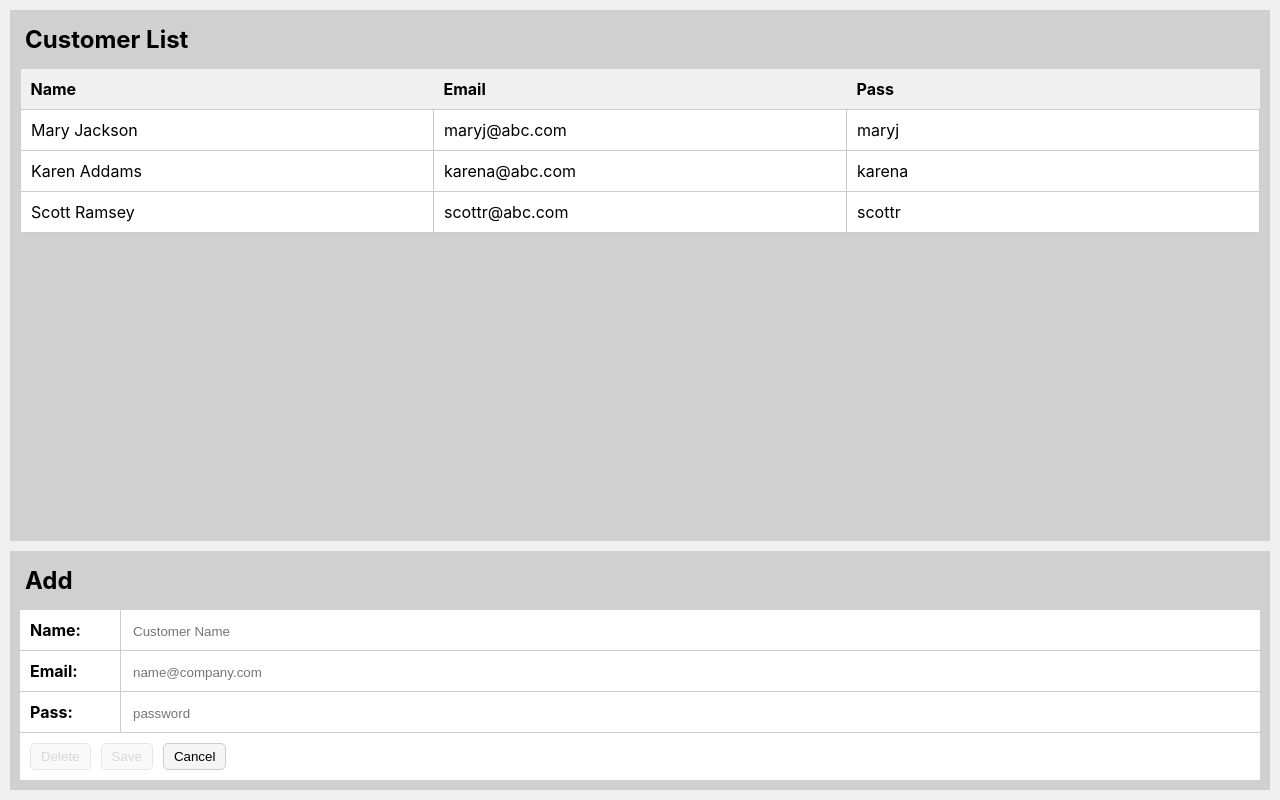
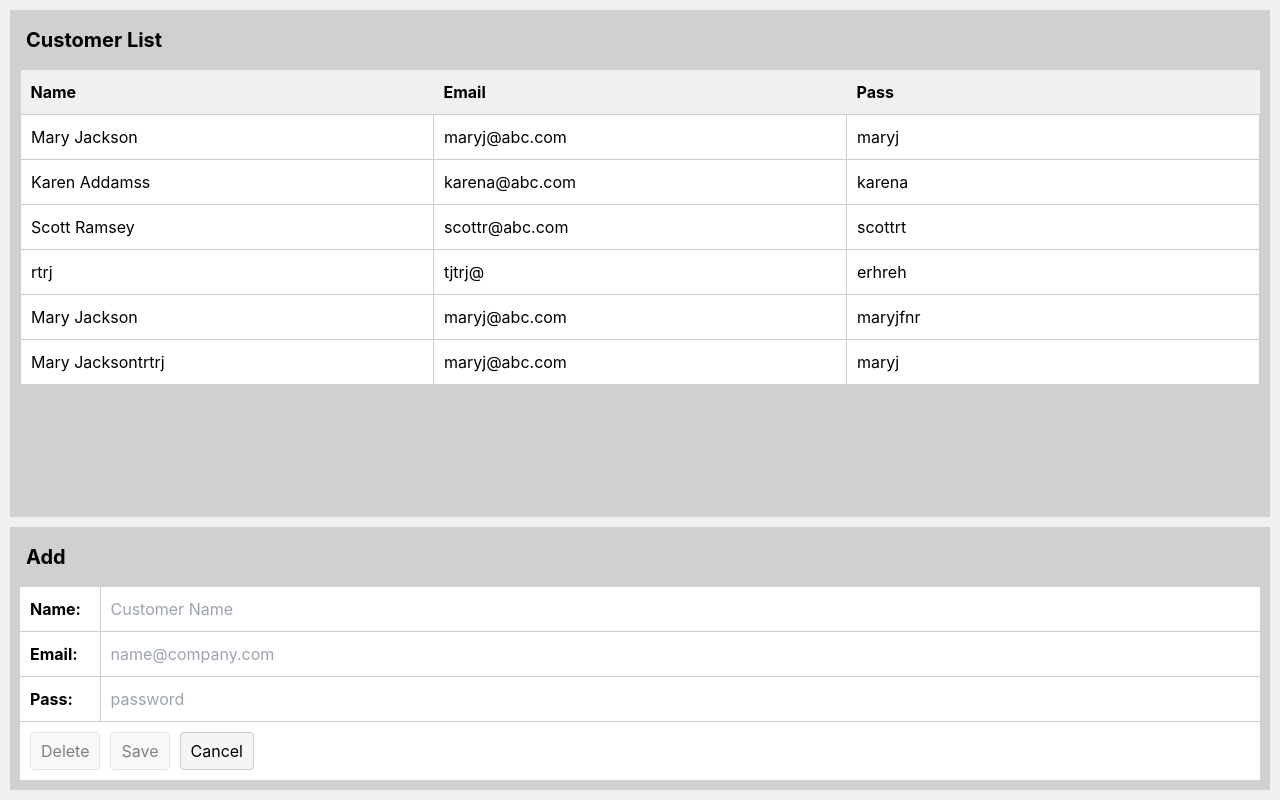
Before and after one commit to avuzikov/frontend-project-websolutions, a React (Create React App) app: page / in a window 1280 px wide. Built offline with nearby package versions, Linux system fonts and the light colour scheme; data requests are answered from the project's data file.

Commit message:
add tailwind to the project

```diff
--- a/package.json
+++ b/package.json
@@ -34,5 +34,10 @@
       "last 1 firefox version",
       "last 1 safari version"
     ]
+  },
+  "devDependencies": {
+    "autoprefixer": "^10.4.20",
+    "postcss": "^8.4.47",
+    "tailwindcss": "^3.4.13"
   }
 }
--- /dev/null
+++ b/postcss.config.js
@@ -0,0 +1,6 @@
+module.exports = {
+  plugins: {
+    tailwindcss: {},
+    autoprefixer: {},
+  },
+}
--- a/src/App.js
+++ b/src/App.js
@@ -23,7 +23,12 @@ function App() {
 
   const handleCustomerSelect = (customer) => {
     setSelectedCustomer(prevCustomer =>
-      prevCustomer && prevCustomer.email === customer.email ? null : { ...customer }
+      prevCustomer &&
+      prevCustomer.id === customer.id &&
+      prevCustomer.name === customer.name &&
+      prevCustomer.email === customer.email
+        ? null
+        : { ...customer }
     );
   };
 
@@ -33,12 +38,21 @@ function App() {
 
   const handleUpdateCustomer = async (customerData) => {
     try {
-      if (customerData.id) {
-        await restdb.put(customerData.id, customerData);
+      let updatedCustomer;
+      if (selectedCustomer && selectedCustomer.id) {
+        updatedCustomer = await restdb.put(selectedCustomer.id, {
+          ...selectedCustomer,
+          ...customerData
+        });
+        setCustomers(prevCustomers =>
+          prevCustomers.map(customer =>
+            customer.id === updatedCustomer.id ? updatedCustomer : customer
+          )
+        );
       } else {
-        await restdb.post(customerData);
+        updatedCustomer = await restdb.post(customerData);
+        setCustomers(prevCustomers => [...prevCustomers, updatedCustomer]);
       }
-      fetchCustomers();
       setSelectedCustomer(null);
     } catch (error) {
       console.error('Error updating customer:', error);
@@ -49,7 +63,7 @@ function App() {
   const handleDeleteCustomer = async (customerId) => {
     try {
       await restdb.deleteById(customerId);
-      fetchCustomers();
+      setCustomers(prevCustomers => prevCustomers.filter(customer => customer.id !== customerId));
       setSelectedCustomer(null);
     } catch (error) {
       console.error('Error deleting customer:', error);
@@ -58,14 +72,7 @@ function App() {
   };
 
   return (
-    <div className="App" style={{
-      backgroundColor: '#f0f0f0',
-      height: '100vh',
-      display: 'flex',
-      flexDirection: 'column',
-      padding: '10px',
-      boxSizing: 'border-box'
-    }}>
+    <div className="App bg-[#f0f0f0] h-screen flex flex-col p-2.5 box-border">
       <CustomerList
         customers={customers}
         selectedCustomer={selectedCustomer}
--- a/src/backend-rest-server/data.json
+++ b/src/backend-rest-server/data.json
@@ -8,7 +8,7 @@
     },
     {
       "id": 1,
-      "name": "Karen Addams",
+      "name": "Karen Addamss",
       "email": "karena@abc.com",
       "password": "karena"
     },
@@ -16,8 +16,25 @@
       "id": 2,
       "name": "Scott Ramsey",
       "email": "scottr@abc.com",
-      "password": "scottr"
+      "password": "scottrt"
+    },
+    {
+      "name": "rtrj",
+      "email": "tjtrj@",
+      "password": "erhreh",
+      "id": 3
+    },
+    {
+      "id": 4,
+      "name": "Mary Jackson",
+      "email": "maryj@abc.com",
+      "password": "maryjfnr"
+    },
+    {
+      "id": 5,
+      "name": "Mary Jacksontrtrj",
+      "email": "maryj@abc.com",
+      "password": "maryj"
     }
   ]
-
 }
--- a/src/components/CustomerList.js
+++ b/src/components/CustomerList.js
@@ -1,59 +1,27 @@
 import React from 'react';
 
 function CustomerList({ customers, selectedCustomer, onCustomerSelect }) {
-  const styles = {
-    container: {
-      backgroundColor: '#d0d0d0',
-      padding: '10px',
-      marginBottom: '10px',
-      flex: 1,
-      overflowY: 'auto'
-    },
-    header: {
-      margin: '0 0 10px 0',
-      padding: '5px'
-    },
-    table: {
-      width: '100%',
-      borderCollapse: 'collapse',
-      tableLayout: 'fixed'
-    },
-    headerRow: {
-      backgroundColor: '#f0f0f0'
-    },
-    headerCell: {
-      padding: '10px',
-      fontWeight: 'bold',
-      textAlign: 'left',
-      width: '33.33%'
-    },
-    dataRow: {
-      backgroundColor: 'white'
-    },
-    dataCell: {
-      padding: '10px',
-      border: '1px solid #ccc',
-      width: '33.33%',
-      whiteSpace: 'nowrap',
-      overflow: 'hidden',
-      textOverflow: 'ellipsis'
-    }
+  const isCustomerSelected = (customer) => {
+    return selectedCustomer &&
+           customer.id === selectedCustomer.id &&
+           customer.name === selectedCustomer.name &&
+           customer.email === selectedCustomer.email;
   };
 
   return (
-    <div style={styles.container}>
-      <h2 style={styles.header}>Customer List</h2>
-      <table style={styles.table}>
+    <div className="bg-[#d0d0d0] p-2.5 mb-2.5 flex-1 overflow-y-auto">
+      <h2 className="m-0 mb-2.5 p-1.5 font-bold text-xl">Customer List</h2>
+      <table className="w-full border-collapse table-fixed">
         <colgroup>
-          <col style={{width: '33.33%'}} />
-          <col style={{width: '33.33%'}} />
-          <col style={{width: '33.33%'}} />
+          <col className="w-1/3" />
+          <col className="w-1/3" />
+          <col className="w-1/3" />
         </colgroup>
         <thead>
-          <tr style={styles.headerRow}>
-            <th style={styles.headerCell}>Name</th>
-            <th style={styles.headerCell}>Email</th>
-            <th style={styles.headerCell}>Pass</th>
+          <tr className="bg-[#f0f0f0]">
+            <th className="p-2.5 font-bold text-left w-1/3">Name</th>
+            <th className="p-2.5 font-bold text-left w-1/3">Email</th>
+            <th className="p-2.5 font-bold text-left w-1/3">Pass</th>
           </tr>
         </thead>
         <tbody>
@@ -61,15 +29,11 @@ function CustomerList({ customers, selectedCustomer, onCustomerSelect }) {
             <tr
               key={index}
               onClick={() => onCustomerSelect(customer)}
-              style={{
-                ...styles.dataRow,
-                cursor: 'pointer',
-                fontWeight: selectedCustomer && selectedCustomer.email === customer.email ? 'bold' : 'normal'
-              }}
+              className={`bg-white cursor-pointer ${isCustomerSelected(customer) ? 'font-bold' : 'font-normal'}`}
             >
-              <td style={styles.dataCell}>{customer.name}</td>
-              <td style={styles.dataCell}>{customer.email}</td>
-              <td style={styles.dataCell}>{customer.password}</td>
+              <td className="p-2.5 border border-[#ccc] w-1/3 whitespace-nowrap overflow-hidden overflow-ellipsis">{customer.name}</td>
+              <td className="p-2.5 border border-[#ccc] w-1/3 whitespace-nowrap overflow-hidden overflow-ellipsis">{customer.email}</td>
+              <td className="p-2.5 border border-[#ccc] w-1/3 whitespace-nowrap overflow-hidden overflow-ellipsis">{customer.password}</td>
             </tr>
           ))}
         </tbody>
--- a/src/components/UpdateForm.js
+++ b/src/components/UpdateForm.js
@@ -69,67 +69,16 @@ function UpdateForm({ selectedCustomer, onDeselectCustomer, onUpdateCustomer, on
     clearForm();
   };
 
-  const styles = {
-    container: {
-      backgroundColor: '#d0d0d0',
-      padding: '10px'
-    },
-    header: {
-      margin: '0 0 10px 0',
-      padding: '5px'
-    },
-    table: {
-      width: '100%',
-      borderCollapse: 'collapse',
-      backgroundColor: 'white'
-    },
-    row: {
-      borderBottom: '1px solid #ccc'
-    },
-    labelCell: {
-      padding: '10px',
-      fontWeight: 'bold',
-      width: '80px',
-      borderRight: '1px solid #ccc'
-    },
-    inputCell: {
-      padding: '10px',
-      width: 'calc(100% - 80px)'
-    },
-    input: {
-      width: '100%',
-      border: 'none',
-      outline: 'none'
-    },
-    buttonContainer: {
-      textAlign: 'left',
-      backgroundColor: 'white',
-      padding: '10px'
-    },
-    button: {
-      marginRight: '10px',
-      padding: '5px 10px',
-      backgroundColor: '#f5f5f5',
-      border: '1px solid #ccc',
-      borderRadius: '5px',
-      cursor: 'pointer'
-    },
-    disabledButton: {
-      opacity: 0.5,
-      cursor: 'not-allowed'
-    }
-  };
-
   return (
-    <div style={styles.container}>
-      <h2 style={styles.header}>{selectedCustomer ? 'Update' : 'Add' }</h2>
-      <table style={styles.table}>
+    <div className="bg-[#d0d0d0] p-2.5">
+      <h2 className="m-0 mb-2.5 p-1.5 font-bold text-xl">{selectedCustomer ? 'Update' : 'Add'}</h2>
+      <table className="w-full border-collapse bg-white">
         <tbody>
-          <tr style={styles.row}>
-            <td style={styles.labelCell}>Name:</td>
-            <td style={styles.inputCell}>
+          <tr className="border-b border-[#ccc]">
+            <td className="p-2.5 font-bold w-20 border-r border-[#ccc]">Name:</td>
+            <td className="p-2.5 w-[calc(100%-80px)]">
               <input
-                style={styles.input}
+                className="w-full border-none outline-none"
                 type="text"
                 name="name"
                 value={formData.name}
@@ -138,11 +87,11 @@ function UpdateForm({ selectedCustomer, onDeselectCustomer, onUpdateCustomer, on
               />
             </td>
           </tr>
-          <tr style={styles.row}>
-            <td style={styles.labelCell}>Email:</td>
-            <td style={styles.inputCell}>
+          <tr className="border-b border-[#ccc]">
+            <td className="p-2.5 font-bold w-20 border-r border-[#ccc]">Email:</td>
+            <td className="p-2.5 w-[calc(100%-80px)]">
               <input
-                style={styles.input}
+                className="w-full border-none outline-none"
                 type="email"
                 name="email"
                 value={formData.email}
@@ -151,11 +100,11 @@ function UpdateForm({ selectedCustomer, onDeselectCustomer, onUpdateCustomer, on
               />
             </td>
           </tr>
-          <tr style={styles.row}>
-            <td style={styles.labelCell}>Pass:</td>
-            <td style={styles.inputCell}>
+          <tr className="border-b border-[#ccc]">
+            <td className="p-2.5 font-bold w-20 border-r border-[#ccc]">Pass:</td>
+            <td className="p-2.5 w-[calc(100%-80px)]">
               <input
-                style={styles.input}
+                className="w-full border-none outline-none"
                 type="text"
                 name="password"
                 value={formData.password}
@@ -166,9 +115,9 @@ function UpdateForm({ selectedCustomer, onDeselectCustomer, onUpdateCustomer, on
           </tr>
         </tbody>
       </table>
-      <div style={styles.buttonContainer}>
+      <div className="text-left bg-white p-2.5">
         <button
-          style={{...styles.button, ...(selectedCustomer ? {} : styles.disabledButton)}}
+          className={`mr-2.5 px-2.5 py-1.5 bg-[#f5f5f5] border border-[#ccc] rounded cursor-pointer ${!selectedCustomer && 'opacity-50 cursor-not-allowed'}`}
           type="button"
           onClick={onDeleteClick}
           disabled={!selectedCustomer}
@@ -176,14 +125,20 @@ function UpdateForm({ selectedCustomer, onDeselectCustomer, onUpdateCustomer, on
           Delete
         </button>
         <button
-          style={{...styles.button, ...(selectedCustomer || isFormValid ? {} : styles.disabledButton)}}
+          className={`mr-2.5 px-2.5 py-1.5 bg-[#f5f5f5] border border-[#ccc] rounded cursor-pointer ${(!selectedCustomer && !isFormValid) && 'opacity-50 cursor-not-allowed'}`}
           type="button"
           onClick={onSaveClick}
           disabled={!selectedCustomer && !isFormValid}
         >
           Save
         </button>
-        <button style={styles.button} type="button" onClick={onCancelClick}>Cancel</button>
+        <button
+          className="mr-2.5 px-2.5 py-1.5 bg-[#f5f5f5] border border-[#ccc] rounded cursor-pointer"
+          type="button"
+          onClick={onCancelClick}
+        >
+          Cancel
+        </button>
       </div>
     </div>
   );
--- a/src/index.css
+++ b/src/index.css
@@ -11,3 +11,7 @@ code {
   font-family: source-code-pro, Menlo, Monaco, Consolas, 'Courier New',
     monospace;
 }
+
+@tailwind base;
+@tailwind components;
+@tailwind utilities;
--- /dev/null
+++ b/tailwind.config.js
@@ -0,0 +1,10 @@
+/** @type {import('tailwindcss').Config} */
+module.exports = {
+  content: [
+    "./src/**/*.{js,jsx,ts,tsx}",
+  ],
+  theme: {
+    extend: {},
+  },
+  plugins: [],
+}
```
Also changed, not shown: 1 other file (tests, documents, lock files or other folders).
